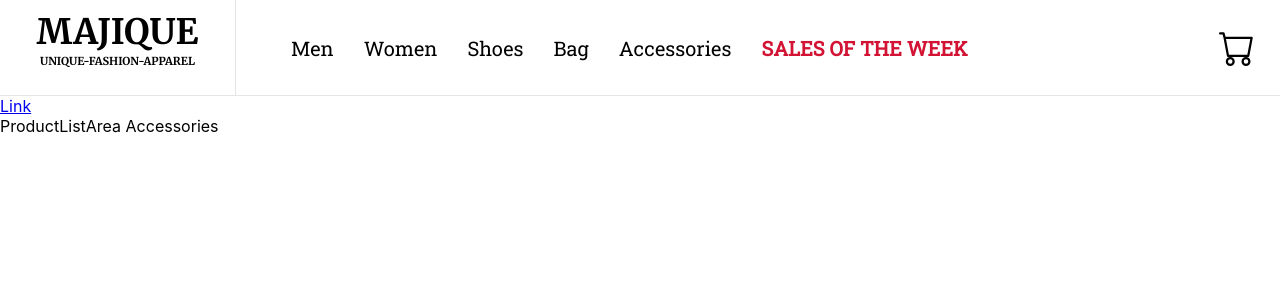
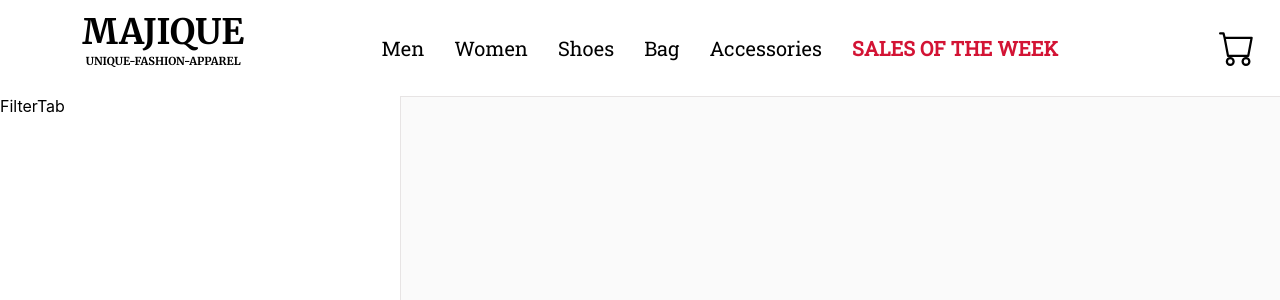
Before and after one commit to JamesTLopez/majique-frontend, a React (Create React App) app: page /shop/Accessories in a window 1280 px wide. Shown: the top 300 px of the page. Built offline with nearby package versions, Linux system fonts and the light colour scheme; a web font is replaced by a local one.

Commit message:
filter tab

```diff
--- a/src/index.scss
+++ b/src/index.scss
@@ -6,6 +6,7 @@ body {
     "Roboto Slab", "Merriweather", "Baskervville", sans-serif;
   -webkit-font-smoothing: antialiased;
   -moz-osx-font-smoothing: grayscale;
+  background-color: #fafafa;
 }
 
 code {
--- a/src/pages/ProductList/ProductListArea.tsx
+++ b/src/pages/ProductList/ProductListArea.tsx
@@ -1,10 +1,17 @@
 import React from "react";
 import { useParams } from "react-router-dom";
+import FilterTab from "./components/FilterTab";
+import "./Shop.scss";
 
 const ProductListArea: React.FC = () => {
   let params = useParams();
 
-  return <div>ProductListArea {params.id}</div>;
+  return (
+    <div className="productList-container">
+      <FilterTab />
+      <div className="productList-wrapper"></div>
+    </div>
+  );
 };
 
 export default ProductListArea;
--- a/src/pages/ProductList/Shop.scss
+++ b/src/pages/ProductList/Shop.scss
@@ -0,0 +1,21 @@
+@use "../../styles/colors.scss";
+@use "../../styles/breakpoints.scss";
+
+.shop-wrapper {
+  position: relative;
+  display: flex;
+  flex-direction: column;
+  height: 100vh;
+}
+
+.productList-container {
+  position: relative;
+  display: flex;
+  flex-grow: 1;
+  flex-direction: column;
+
+  .productList-wrapper {
+    margin-left: 400px;
+    padding: 20px;
+  }
+}
--- a/src/pages/ProductList/Shop.tsx
+++ b/src/pages/ProductList/Shop.tsx
@@ -1,5 +1,6 @@
 import React from "react";
 import { Link, Route, Routes } from "react-router-dom";
+import FilterTab from "./components/FilterTab";
 import Header from "./components/Header";
 import ProductListArea from "./ProductListArea";
 
@@ -7,10 +8,11 @@ const Shop: React.FC = () => {
   return (
     <div className="shop-wrapper">
       <Header />
-      <Link to="test">Link</Link>
-      <Routes>
-        <Route path=":id" element={<ProductListArea />} />
-      </Routes>
+      <div className="shop-container">
+        <Routes>
+          <Route path=":id" element={<ProductListArea />} />
+        </Routes>
+      </div>
     </div>
   );
 };
--- a/src/pages/ProductList/components/FIlterTab.tsx
+++ b/src/pages/ProductList/components/FIlterTab.tsx
@@ -1,7 +1,8 @@
 import React from "react";
+import "./FilterTab.scss";
 
-function FIlterTab() {
-  return <div>FIlterTab</div>;
+function FilterTab() {
+  return <div className="filter-container">FilterTab</div>;
 }
 
-export default FIlterTab;
+export default FilterTab;
--- /dev/null
+++ b/src/pages/ProductList/components/FilterTab.scss
@@ -0,0 +1,8 @@
+.filter-container {
+  position: fixed;
+  top: 96px;
+  width: 400px;
+  height: 100%;
+  background-color: white;
+  border-right: 1px solid #e7e4e4;
+}
--- a/src/pages/ProductList/components/Header.scss
+++ b/src/pages/ProductList/components/Header.scss
@@ -2,14 +2,21 @@
 @use "../../../styles/breakpoints.scss";
 
 header {
+  display: flex;
+  justify-content: center;
   font-family: "Roboto Slab", serif;
+  height: 96px;
+  border-bottom: 1px solid #e7e4e4;
+  background-color: white;
+  .header-wrapper {
     display: flex;
-  border-bottom: 1px solid #e7e4e4;
+    width: 100%;
+    max-width: breakpoints.$breakpoint-desktop-xl;
     .logo-container {
-    width: 295px;
+      width: 450px;
       height: 95px;
-    max-width: 295px;
-    border-right: 1px solid #e7e4e4;
+      max-width: 450px;
+
       #logo {
         font-family: "Merriweather", serif;
         padding: 10px;
@@ -56,3 +63,4 @@ header {
       }
     }
   }
+}
--- a/src/pages/ProductList/components/Header.tsx
+++ b/src/pages/ProductList/components/Header.tsx
@@ -5,6 +5,7 @@ import "./Header.scss";
 function Header() {
   return (
     <header>
+      <div className="header-wrapper">
         <div className="logo-container">
           <div id="logo">
             <h2>MAJIQUE</h2>
@@ -38,6 +39,7 @@ function Header() {
             <BsCart size="36px" />
           </div>
         </div>
+      </div>
     </header>
   );
 }
```
Lines whose indentation alone changed are shown as unchanged.
